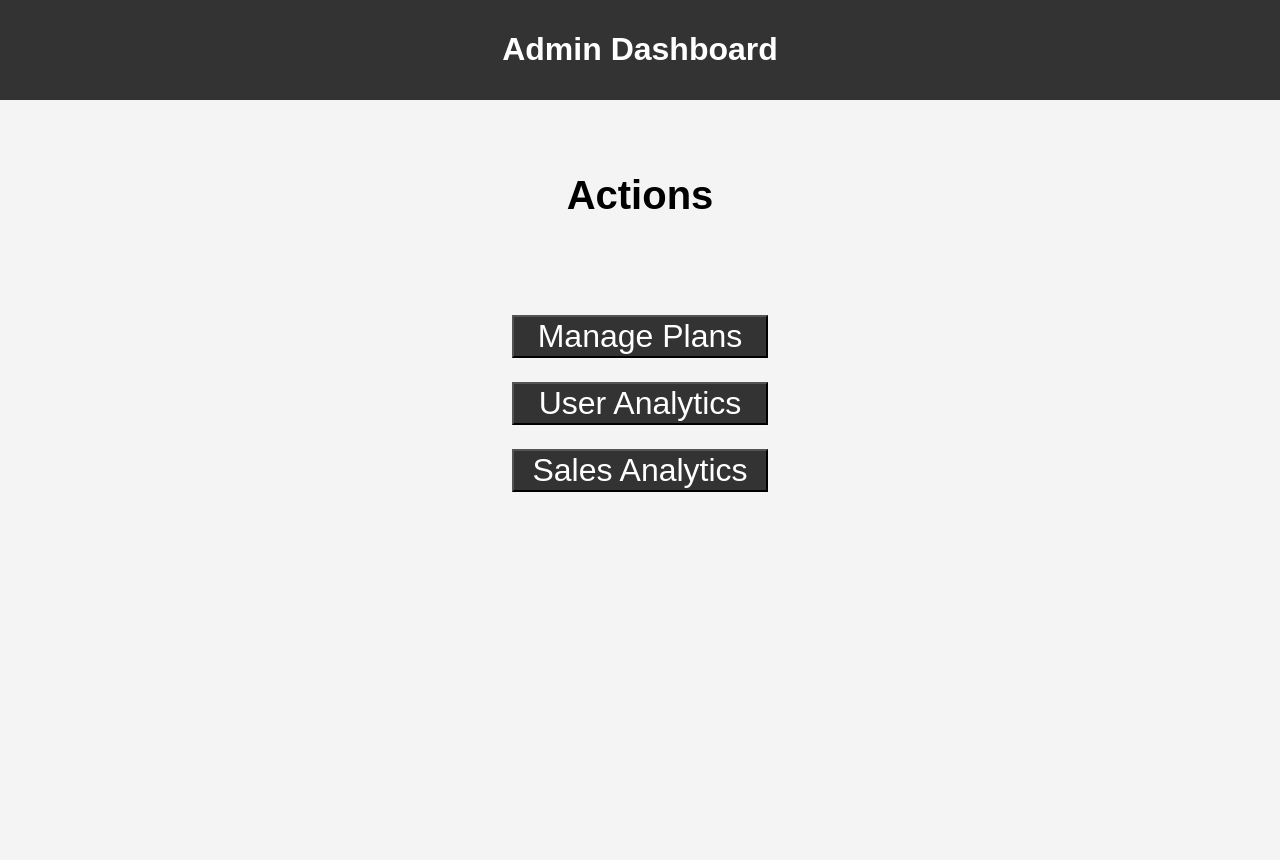
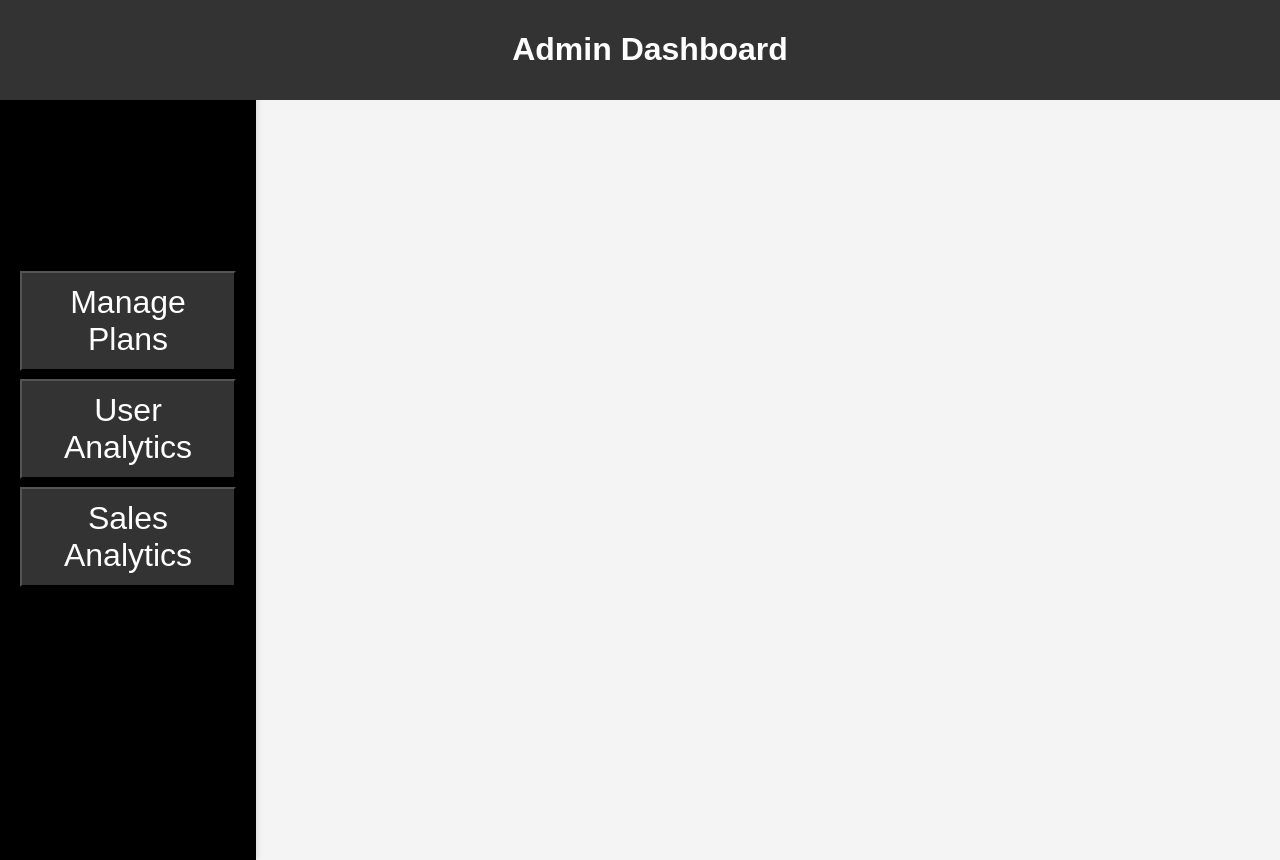
Before and after one commit to Ajay-Priyadarshi/GameNexus, a Node server app: page /admin/dashboard in a window 1280 px wide. Before the commit the page ends 492 px from the top, so only its background shows below. Run offline with Node 20, Linux system fonts and the light colour scheme; some libraries are stand-ins or nearby versions.

Commit message:
hell yeahhh

```diff
--- a/views/adminDashboard.ejs
+++ b/views/adminDashboard.ejs
@@ -14,51 +14,52 @@
         }
 
         header {
+            position: fixed;
+            top: 0;
+            left: 0;
+            width: 100%;
             background-color: #333;
             color: white;
             padding: 10px;
             text-align: center;
+            z-index: 2;
         }
 
-
-
-        .dropdown {
-            display: inline-block;
+        nav {
+            font-size: 2.5vh;
+            float: left;
+            width: 20%;
+            height: 100vh;
+            background-color: #000000;
+            padding: 20px;
+            box-sizing: border-box;
+            box-shadow: 2px 0px 5px rgba(0, 0, 0, 0.1);
         }
-
-        .dropdown-content {
-            display: none;
-            position: absolute;
-            background-color: #f9f9f9;
-            box-shadow: 0 8px 16px rgba(0, 0, 0, 0.2);
-            z-index: 1;
-        }
-
-
 
         .mp {
             background-color: #333;
-
-            margin-left: 40%;
-            width: 20vw;
-            cursor: pointer;
-            margin-top: 3vh;
+            width: 100%;
+            margin-bottom: 1vh;
         }
-
 
         #mp {
             font-size: 4vh;
             color: white;
+            display: block;
+            padding: 10px;
+            text-align: center;
         }
 
         a {
             text-decoration: none;
-            color: #333;
+            color: white;
         }
 
         section {
             display: flex;
             flex-direction: column;
+            height: 100vh;
+            margin-top: 60px;
         }
 
         h2 {
@@ -70,28 +71,24 @@
 </head>
 
 <body>
-
     <header>
         <h1>Admin Dashboard</h1>
     </header>
+    <nav>
+        <h2>Actions</h2>
+        <button class="mp"><a href="#" onclick="loadPage('managePlans')" id="mp">Manage Plans</a></button>
+        <button class="mp"><a href="#" onclick="loadPage('userAnalytics')" id="mp">User Analytics</a></button>
+        <button class="mp"><a href="#" onclick="loadPage('salesAnalytics')" id="mp">Sales Analytics</a></button>
+    </nav>
 
-    <section id="content">
-        <h2>Actions</h2>
-        <button class="mp"><a href="#" onclick="loadPagein('managePlans')" id="mp">Manage Plans</a></button>
-        <button class="mp"><a href="#" onclick="loadPagein('userAnalytics')" id="mp">User Analytics</a></button>
-        <button class="mp"><a href="#" onclick="loadPagein('salesAnalytics')" id="mp">Sales Analytics</a></button>
+    <section>
+        <iframe id="content" width="100%" height="100%" frameborder="0"></iframe>
     </section>
+
     <script>
-        function loadPagein(pageName) {
+        function loadPage(pageName) {
             console.log(`Loading page: ${pageName}`);
-
-            // Use fetch or another method to get the content of the page
-            fetch(`/${pageName}`)
-                .then(response => response.text())
-                .then(html => {
-                    document.body.innerHTML = html;
-                })
-                .catch(error => console.error('Error loading page:', error));
+            document.getElementById("content").src = `/${pageName}`;
         }
     </script>
 </body>
```
Also changed, not shown: src/controllers/userAnalyticsController.js (+5 -5 lines), static/index.js (deleted, +0 -21 lines), views/userAnalytics.ejs (+23 -31 lines).
